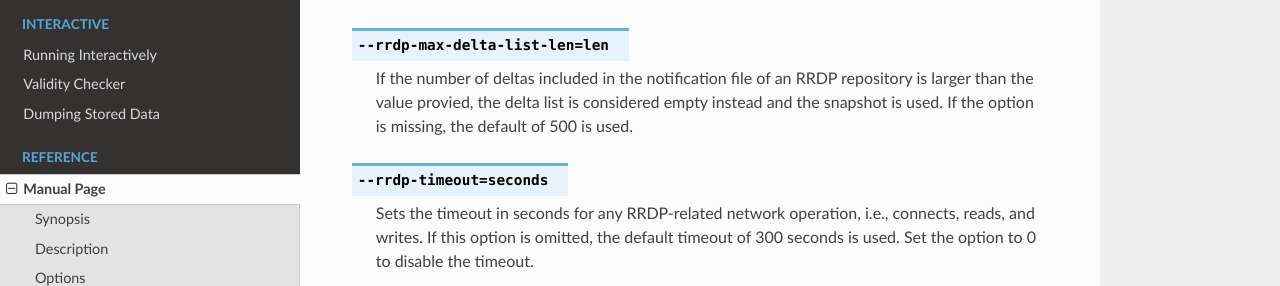
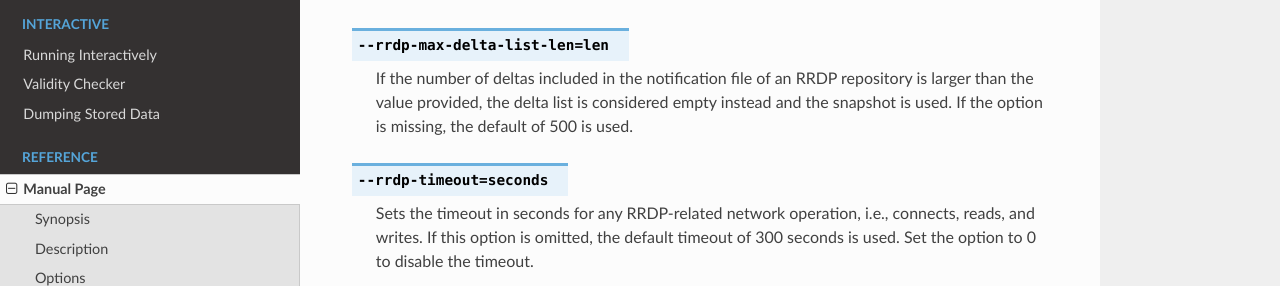
Before and after one commit to NLnetLabs/routinator, a Sphinx documentation site: the page built from doc/manual/source/manual-page.rst, in a window 1280 px wide and 900 px high, scrolled down 5132 px. Shown: the part 189-475 px from the top of the window. Built offline with Sphinx 7.4.7 and the Read the Docs theme 2.0.0, drawn with Linux system fonts in a browser that asks for light colours; some of the changed text lies outside the part shown.

Commit message:
Fix typos in man page

```diff
--- a/doc/manual/source/manual-page.rst
+++ b/doc/manual/source/manual-page.rst
@@ -282,7 +282,7 @@ The available options are:
 .. option:: --rrdp-max-delta-list-len=len
 
       If the number of deltas included in the notification file of an RRDP
-      repository is larger than the value provied, the delta list is
+      repository is larger than the value provided, the delta list is
       considered empty instead and the snapshot is used. If the option is
       missing, the default of 500 is used.
 
```
Also changed, not shown: other parts of doc/manual/source/manual-page.rst (+1 -1 lines).
